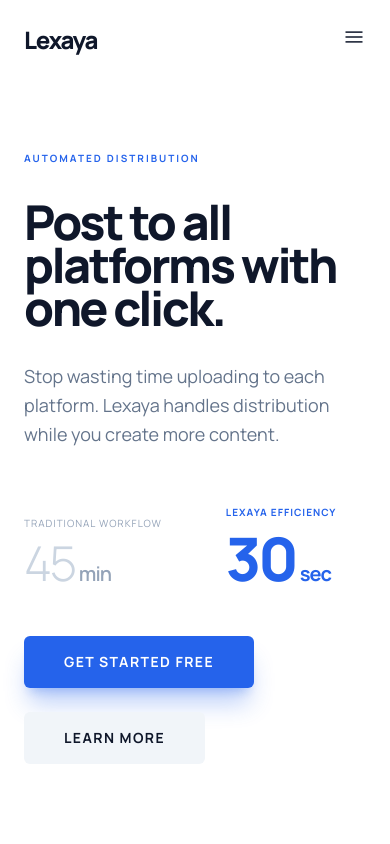
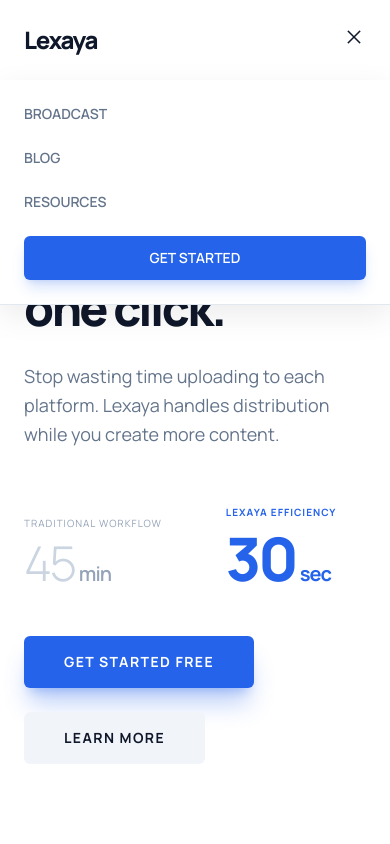
Before and after one commit to SanskritiL/lexayaui, a website: page index.html in a window 390 px wide. Both pictures are taken after a click on the button "menu". Shown: the top 844 px of the page. Drawn offline with nearby package versions, Linux system fonts and the light colour scheme.

Commit message:
fix: restore Supabase CDN in index.html, fix mobile nav with login button

```diff
--- a/index.html
+++ b/index.html
@@ -12,6 +12,7 @@
     <link rel="stylesheet" href="https://fonts.googleapis.com/css2?family=Material+Symbols+Outlined:wght,FILL@100..700,0..1&display=swap">
     <link rel="stylesheet" href="style.css">
     <script src="https://cdn.tailwindcss.com?plugins=forms,container-queries"></script>
+    <script src="https://cdn.jsdelivr.net/npm/@supabase/supabase-js@2"></script>
     <script>
         tailwind.config = {
             darkMode: "class",
@@ -92,7 +93,7 @@
 
     <!-- Top Navigation -->
     <nav class="w-full top-0 sticky bg-white/80 backdrop-blur-md z-50">
-        <div class="flex justify-between items-center px-6 md:px-12 py-6 max-w-[1920px] mx-auto">
+        <div class="flex justify-between items-center px-6 md:px-12 py-6 max-w-[1920px] mx-auto relative">
             <a href="/" class="text-2xl font-black tracking-tighter text-slate-900 no-underline">Lexaya</a>
             <div class="hidden md:flex items-center space-x-12">
                 <a href="/broadcast/" class="font-['Manrope'] tracking-tight text-sm uppercase font-semibold text-slate-500 hover:text-slate-900 transition-colors">Broadcast</a>
@@ -105,6 +106,15 @@
             <button class="md:hidden mobile-menu-btn text-slate-900" aria-label="Toggle menu">
                 <span class="material-symbols-outlined">menu</span>
             </button>
+            <!-- Mobile nav links (hidden by default, toggled by .mobile-menu-btn) -->
+            <div class="nav-links md:hidden">
+                <a href="/broadcast/" class="text-sm uppercase font-semibold text-slate-500 hover:text-slate-900 transition-colors">Broadcast</a>
+                <a href="/blog/" class="text-sm uppercase font-semibold text-slate-500 hover:text-slate-900 transition-colors">Blog</a>
+                <a href="/resources/" class="text-sm uppercase font-semibold text-slate-500 hover:text-slate-900 transition-colors">Resources</a>
+                <a href="/login.html" class="bg-primary text-white px-8 py-3 rounded-md text-sm uppercase font-semibold hover:bg-primary-dim transition-all shadow-lg shadow-primary/20 text-center">
+                    Get Started
+                </a>
+            </div>
         </div>
     </nav>
 
```
